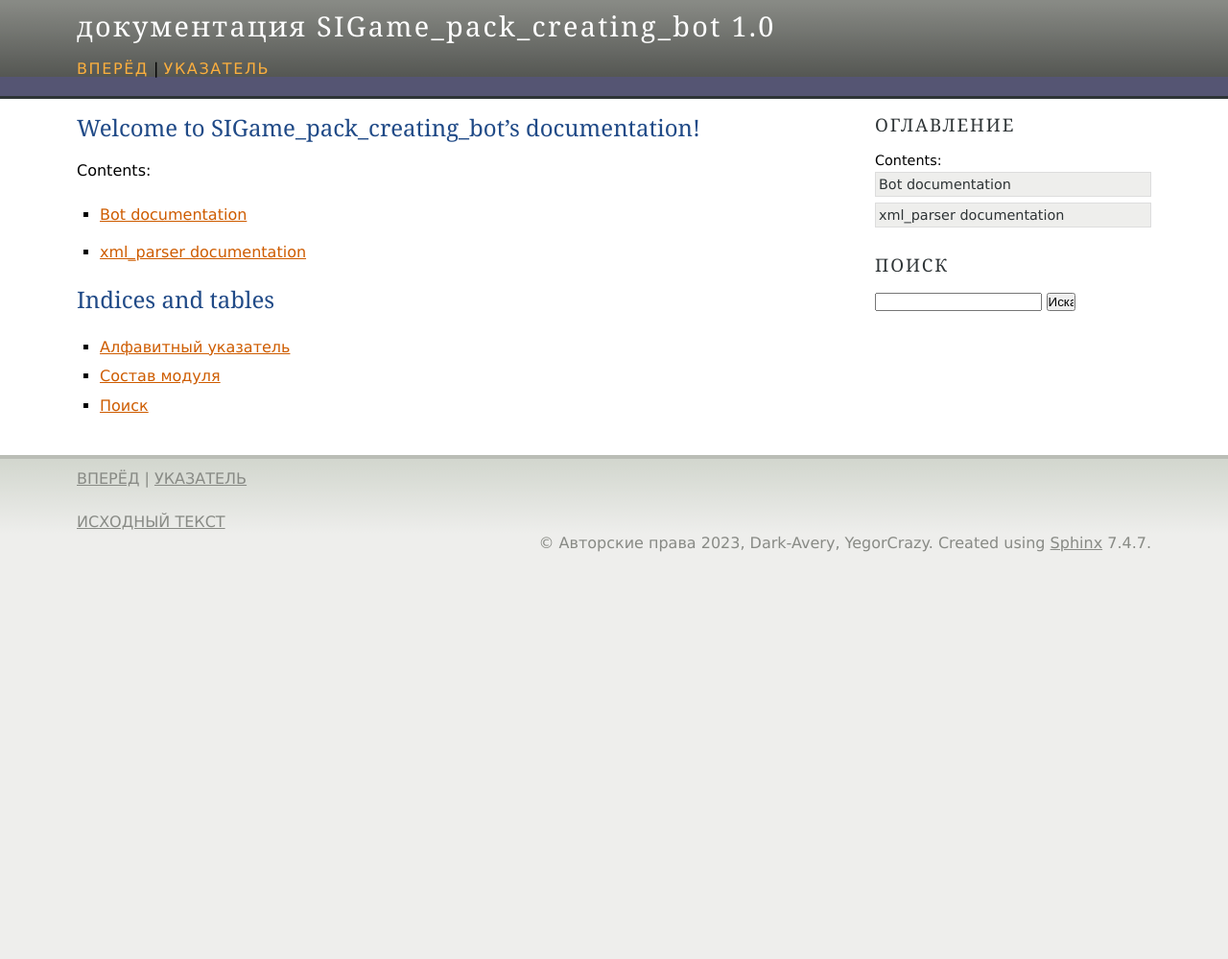
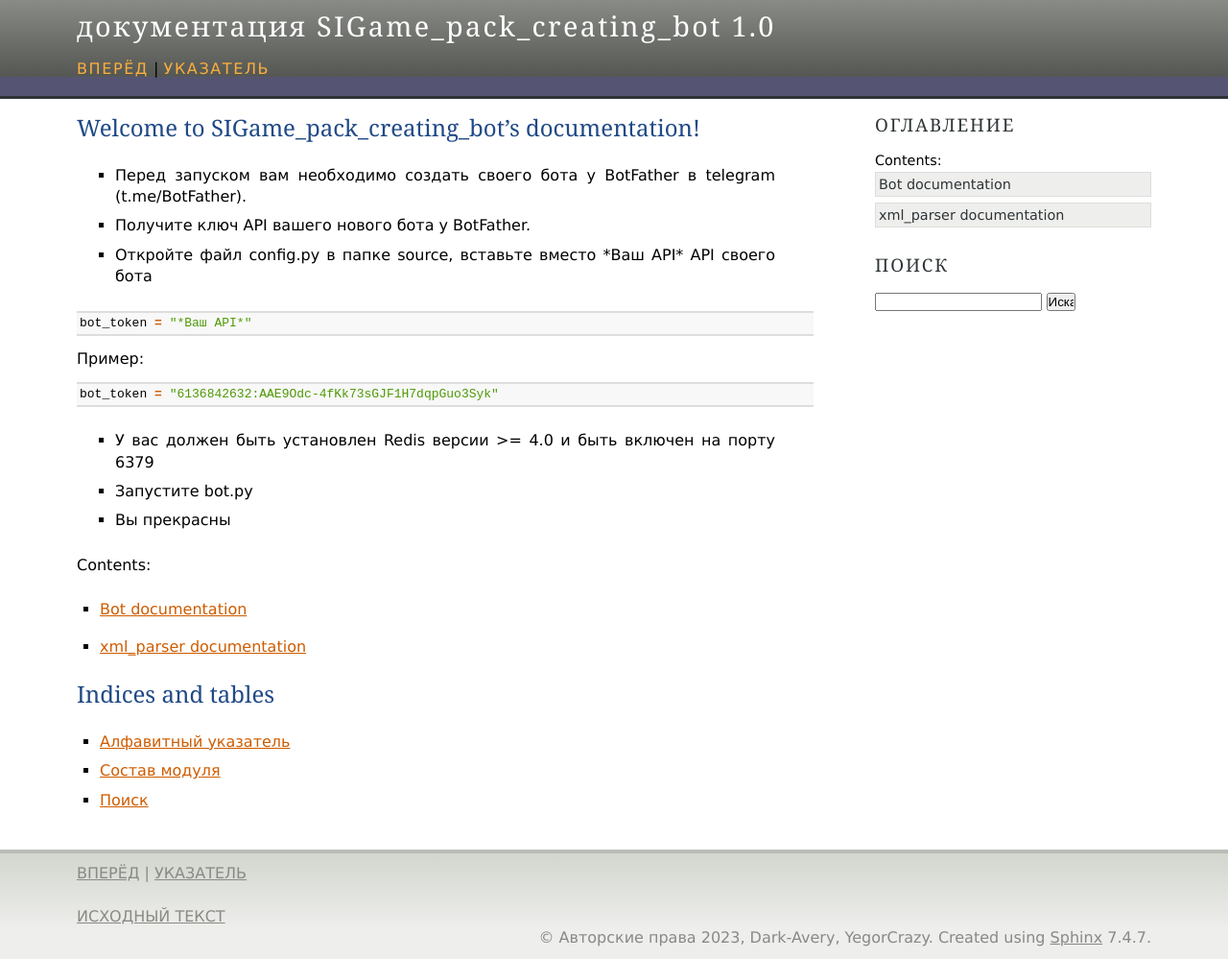
Before and after one commit to PythonProject2023/CIGame_pack_creating_bot, a Sphinx documentation site: the page built from source/source/index.rst, in a window 1280 px wide. Shown: the whole page at 96% size. Built offline with Sphinx 7.4.7, drawn with Linux system fonts in a browser that asks for light colours; before the commit the page ends 900 px from its top, so only the background shows below that.

Commit message:
update documentation

```diff
--- a/source/source/index.rst
+++ b/source/source/index.rst
@@ -5,6 +5,26 @@
 
 Welcome to SIGame_pack_creating_bot's documentation!
 ====================================================
+
+   - Перед запуском вам необходимо создать своего бота у BotFather в telegram (t.me/BotFather).
+   - Получите ключ API вашего нового бота у BotFather.
+   - Откройте файл config.py в папке source, вставьте вместо \*Ваш API\* API своего бота
+
+.. code-block:: python
+
+   bot_token = "*Ваш API*"
+..
+
+Пример:
+
+.. code-block:: python
+
+   bot_token = "6136842632:AAE9Odc-4fKk73sGJF1H7dqpGuo3Syk"
+..
+
+   - У вас должен быть установлен Redis версии >= 4.0 и быть включен на порту 6379
+   - Запустите bot.py
+   - Вы прекрасны
 
 .. toctree::
    :maxdepth: 0
```
Also changed, not shown: 1 other file.
